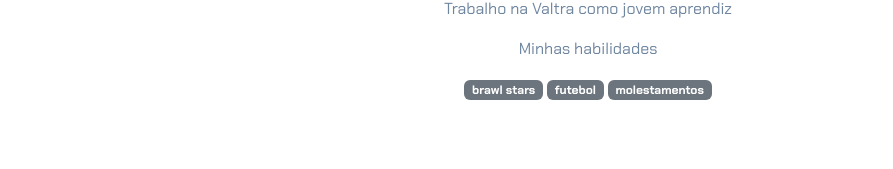
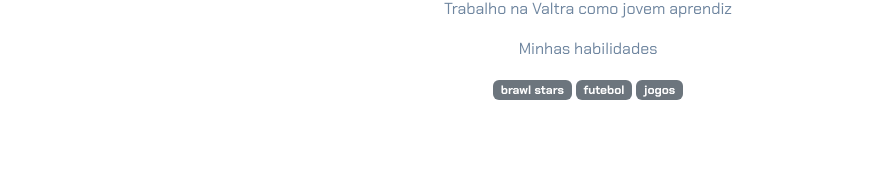
Before and after one commit to Paulindaroca/aula-10, a plain HTML site: page index.html in a window 1280 px wide. Shown: the part 255-424 px from the top of the page, without its empty margins (52-945 px from the left). Drawn offline with nearby package versions, Linux system fonts and the light colour scheme; files whose address does not match are found by name.

Commit message:
index.html

```diff
--- a/index.html
+++ b/index.html
@@ -21,7 +21,7 @@
         <div>
             <p class="badge bg-secondary">brawl stars</p>
             <p class="badge bg-secondary">futebol</p>
-            <p class="badge bg-secondary">molestamentos</p>
+            <p class="badge bg-secondary">jogos</p>
         </div>
     </header>
     <main class="container mt-5">
```
